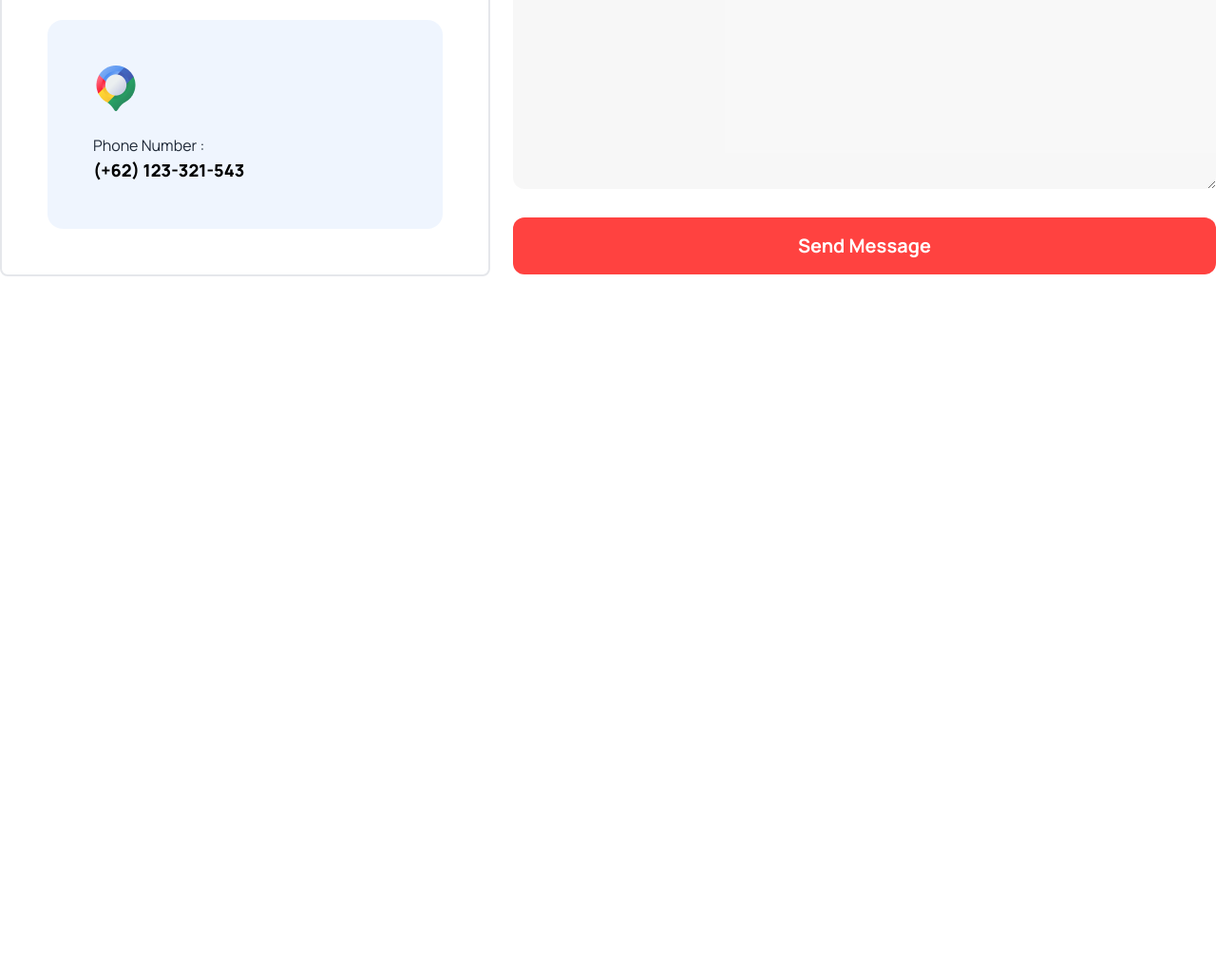
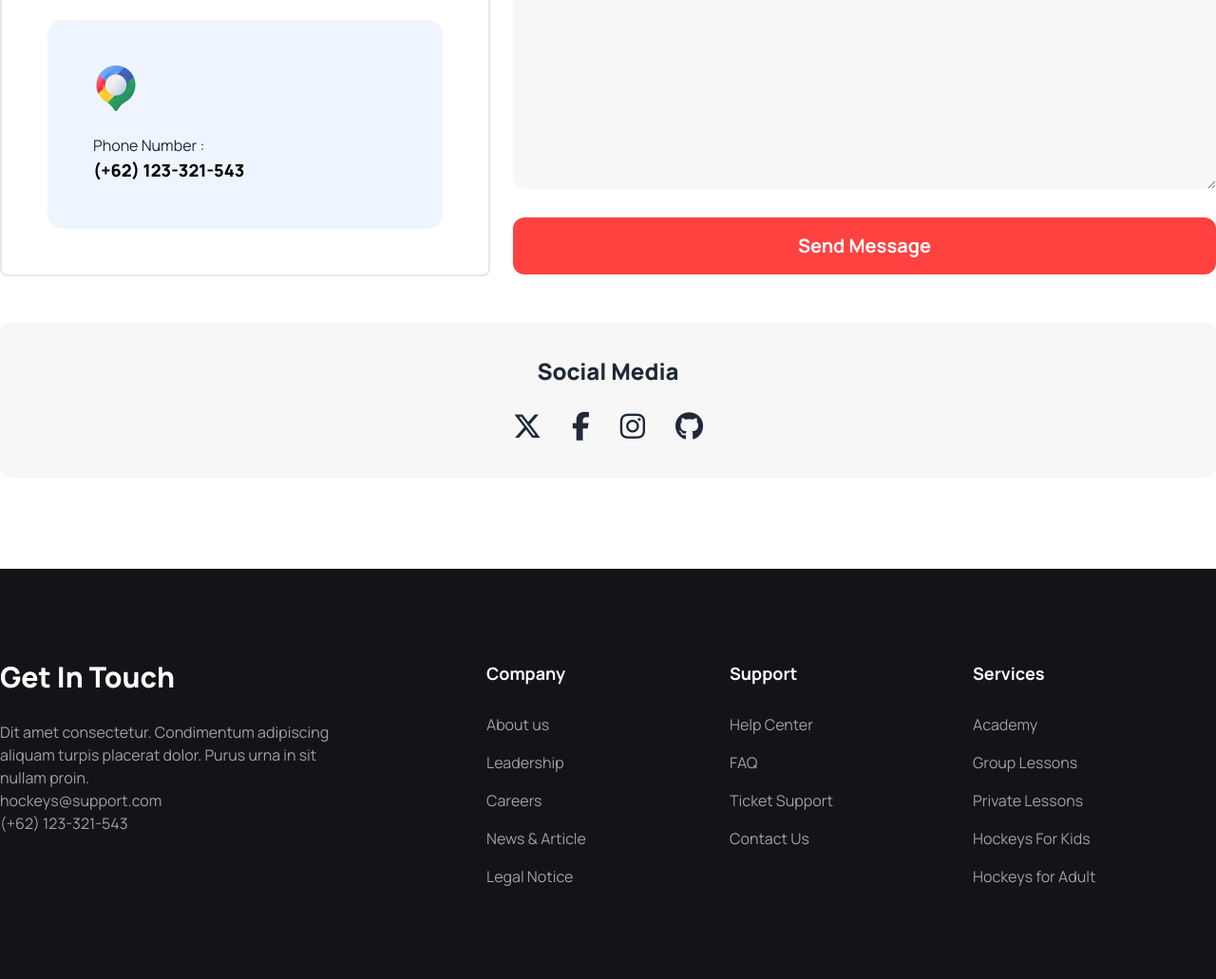
Before and after one commit to shakurShirajul/hockeys, a website: page index.html in a window 1280 px wide. Shown: the part 3396-4427 px from the top of the page at 95% size. Before the commit the page ends 3687 px from the top, so only its background shows below. Drawn offline with Linux system fonts and the light colour scheme.

Commit message:
Footer Done

```diff
--- a/index.html
+++ b/index.html
@@ -494,9 +494,59 @@
                 </div>
             </div>
         </section>
+
+        <!-- Social Section -->
+        <section>
+            <div class="flex flex-col gap-6 rounded-xl items-center mt-12 mb-24 text-center bg-[#13131808] py-9">
+                <h1 class="text-2xl font-extrabold">Social Media</h1>
+                <ul class="flex gap-8 text-3xl">
+                    <li><i class="fa-brands fa-x-twitter"></i></li>
+                    <li><i class="fa-brands fa-facebook-f"></i></li>
+                    <li><i class="fa-brands fa-instagram"></i></li>
+                    <li><i class="fa-brands fa-github"></i></li>
+                </ul>
+            </div>
+        </section>
+
     </main>
-    <footer>
-
+    <footer class="bg-[#131318] text-[#FFFFFF99]">
+        <section class="container grid grid-cols-5 mx-auto py-24">
+            <div class="col-span-2">
+                <h1 class="text-white text-3xl font-extrabold mb-7">Get In Touch</h1>
+                <p class="max-w-96">Dit amet consectetur. Condimentum  adipiscing aliquam turpis placerat dolor. Purus urna in sit nullam proin. </p>
+                <p>hockeys@support.com</p>
+                <p>(+62) 123-321-543</p>
+            </div>
+            <div>
+                <h1 class="text-white text-lg font-bold mb-7">Company</h1>
+                <ul class="space-y-4">
+                    <li>About us</li>
+                    <li>Leadership</li>
+                    <li>Careers</li>
+                    <li>News & Article</li>
+                    <li>Legal Notice</li>
+                </ul>
+            </div>
+            <div>
+                <h1 class="text-white text-lg font-bold mb-7">Support</h1>
+                <ul class="space-y-4">
+                    <li>Help Center</li>
+                    <li>FAQ</li>
+                    <li>Ticket Support</li>
+                    <li>Contact Us</li>
+                </ul>
+            </div>
+            <div>
+                <h1 class="text-white text-lg font-bold mb-7">Services</h1>
+                <ul class="space-y-4">
+                    <li>Academy</li>
+                    <li>Group Lessons</li>
+                    <li>Private Lessons</li>
+                    <li>Hockeys For Kids</li>
+                    <li>Hockeys for Adult</li>
+                </ul>
+            </div>
+        </section>
     </footer>
 </body>
 
```
Also changed, not shown: output/style.css.
